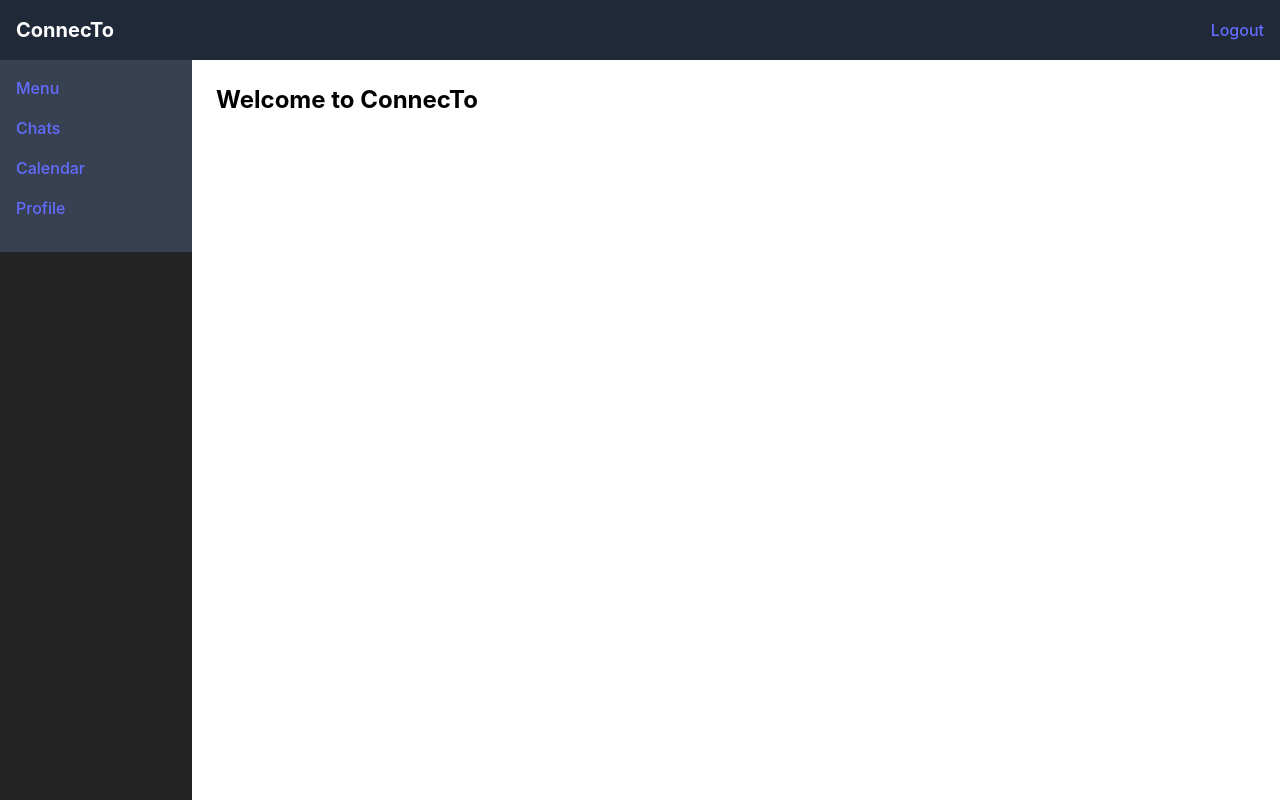
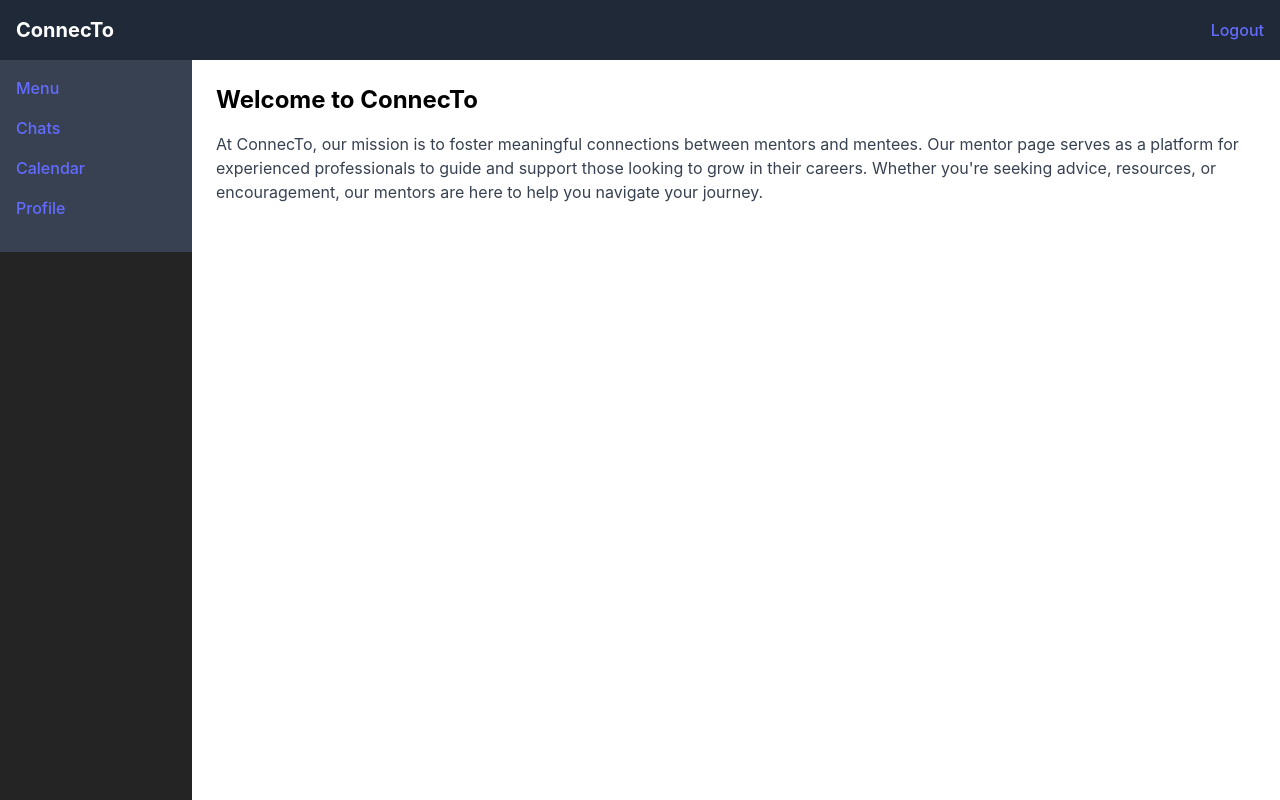
Before and after one commit to Divyansh-13/ConnecTo_Dashboard, a React (Vite) app: page / in a window 1280 px wide. Built offline with nearby package versions, Linux system fonts and the light colour scheme.

Commit message:
messageonscreen

```diff
--- a/src/pages/Dashboard.jsx
+++ b/src/pages/Dashboard.jsx
@@ -39,6 +39,12 @@ const Dashboard = () => {
         {/* Main Content */}
         <main className="flex-1 bg-white p-6">
           <h2 className="text-2xl font-bold mb-4 text-black">Welcome to ConnecTo</h2>
+          <p className="text-gray-700 mb-4">
+          At ConnecTo, our mission is to foster meaningful connections between mentors and mentees.
+          Our mentor page serves as a platform for experienced professionals to guide and support
+          those looking to grow in their careers. Whether you're seeking advice, resources, or
+          encouragement, our mentors are here to help you navigate your journey.
+          </p>
           {/* Add more components or content here */}
         </main>
       </div>
```
